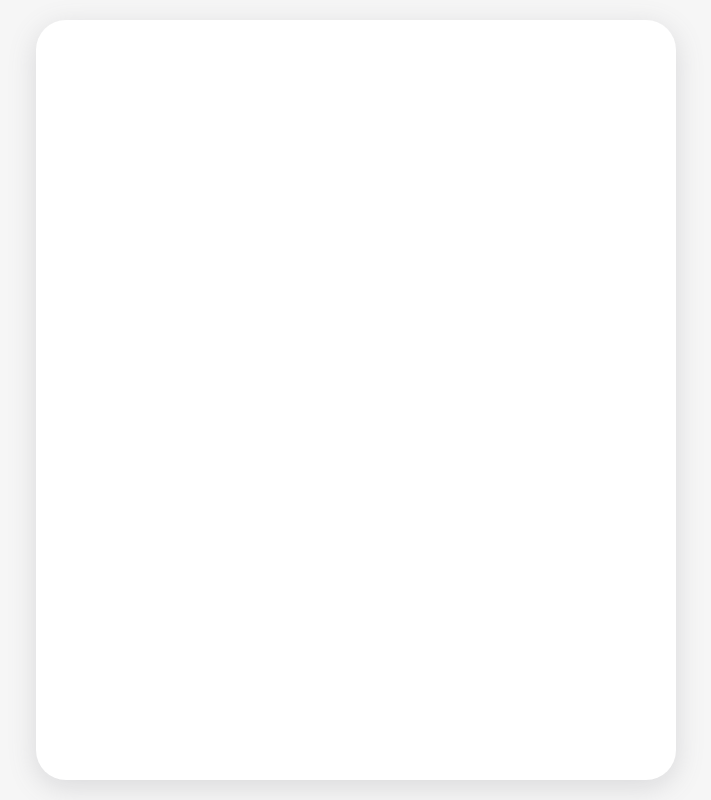
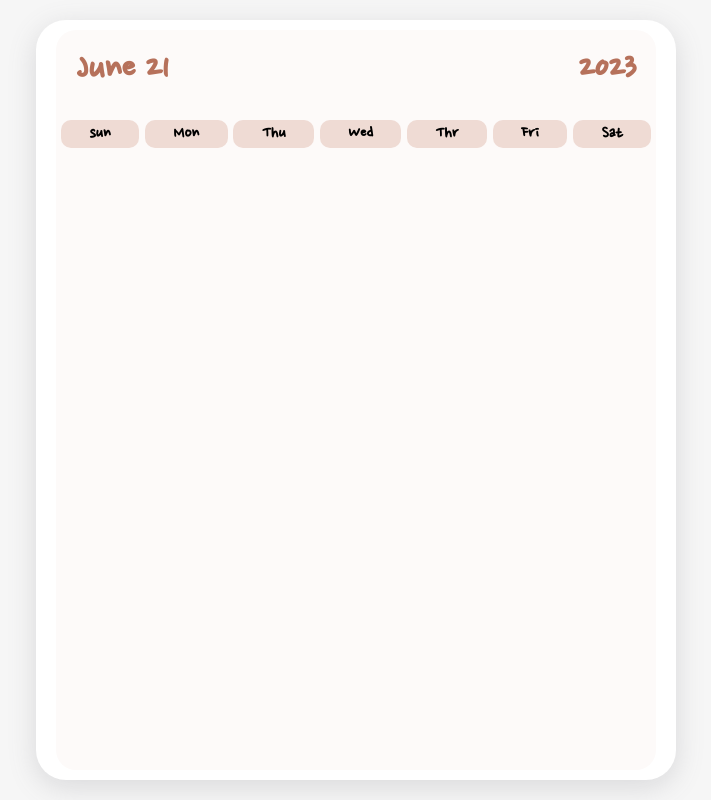
Before and after one commit to taehyeon0412/react_emotion-diary, a React (Create React App) app: page /calendar in a window 1280 px wide. Before the commit this address had no page. Shown: the whole page, without its empty margins (284-995 px from the left). Built offline with nearby package versions, Linux system fonts and the light colour scheme; a web font is replaced by a local one.

Commit message:
Calendar 페이지 추가

```diff
--- a/src/App.js
+++ b/src/App.js
@@ -4,10 +4,11 @@ import { styled } from "styled-components";
 import React, { useEffect, useReducer } from "react";
 
 //PAGES
-import Home from "./pages/Home";
+import DiaryHome from "./pages/DiaryHome";
 import New from "./pages/New";
 import Edit from "./pages/Edit";
 import Diary from "./pages/Diary";
+import Calendar from "./pages/Calendar";
 
 const Wrapper = styled.div`
   height: 95vh;
@@ -133,7 +134,9 @@ function App() {
 
               <Route path="/diary/:id" element={<Diary />} />
 
-              <Route path="/" element={<Home />} />
+              <Route path="/calendar" element={<Calendar />} />
+
+              <Route path="/" element={<DiaryHome />} />
             </Routes>
           </Wrapper>
         </BrowserRouter>
--- /dev/null
+++ b/src/pages/Calendar.js
@@ -0,0 +1,83 @@
+import { styled } from "styled-components";
+
+const Wrapper = styled.div`
+  display: flex;
+  flex-direction: column;
+  position: relative;
+  height: 100vh;
+  margin-bottom: 10px;
+  margin-top: 10px;
+  padding-top: 20px;
+  border-radius: 20px;
+
+  background-color: #fdfaf9;
+`;
+
+const TodayDiv = styled.div`
+  display: flex;
+  justify-content: space-between;
+  font-size: 40px;
+  font-weight: 700;
+  margin-bottom: 30px;
+  margin-left: 20px;
+  margin-right: 20px;
+  color: rgb(182, 113, 91);
+`;
+
+const TodayCurText = styled.div`
+  display: flex;
+  gap: 10px;
+
+  &:hover {
+    cursor: pointer;
+    color: rgba(248, 194, 145, 1);
+  }
+`;
+
+const WeekdayDiv = styled.div`
+  display: grid;
+  grid-template-columns: repeat(7, auto);
+  gap: 1%;
+  margin-left: 5px;
+  margin-right: 5px;
+`;
+
+const Weekday = styled.div`
+  display: flex;
+  justify-content: center;
+  align-items: center;
+  background-color: #efdbd4;
+  border-radius: 10px;
+  padding-top: 5px;
+  padding-bottom: 5px;
+  font-size: 18px;
+  font-weight: 700;
+`;
+
+//styled------------------------------------------------------------
+
+function Calendar() {
+  const currentDate = new Date();
+  const selectedDate = new Date();
+  const date = ["sun", "Mon", "Thu", "Wed", "Thr", "Fri", "Sat"];
+
+  return (
+    <Wrapper>
+      <TodayDiv>
+        <TodayCurText>
+          <p>{currentDate.toLocaleString("en-US", { month: "long" })}</p>
+          <p>{currentDate.getDate()}</p>
+        </TodayCurText>
+        <p>{currentDate.getFullYear()}</p>
+      </TodayDiv>
+
+      <WeekdayDiv>
+        {date.map((i) => (
+          <Weekday key={i}>{i}</Weekday>
+        ))}
+      </WeekdayDiv>
+    </Wrapper>
+  );
+}
+
+export default Calendar;
--- a/src/pages/Home.js
+++ b/src/pages/DiaryHome.js
@@ -40,7 +40,7 @@ const NewButton = styled.button`
 
 //styled-------------------------------------------------------
 
-function Home() {
+function DiaryHome() {
   const navigate = useNavigate();
   const diaryList = useContext(DiaryStateContext);
   //diaryList의 데이터값은 APP의 DiaryStateContext에서 전달받는다.
@@ -126,4 +126,4 @@ function Home() {
   );
 }
 
-export default Home;
+export default DiaryHome;
```
